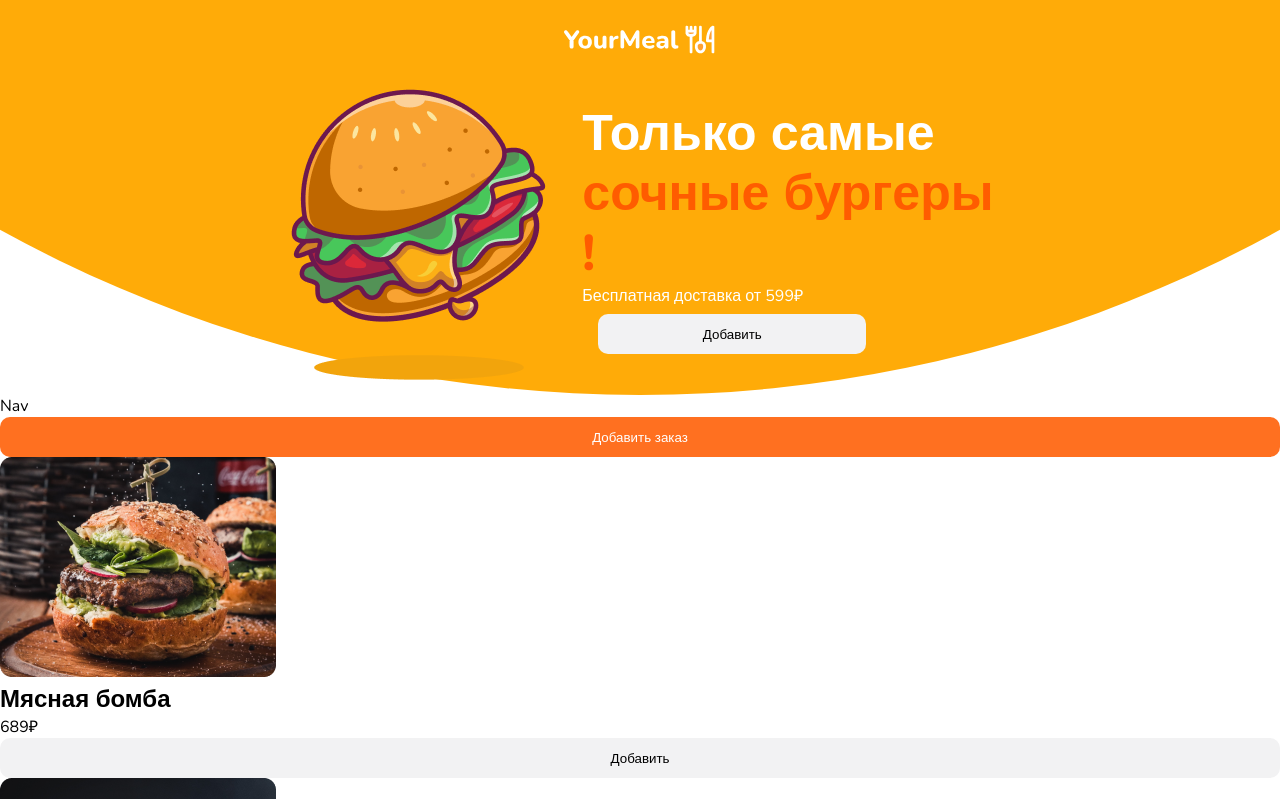
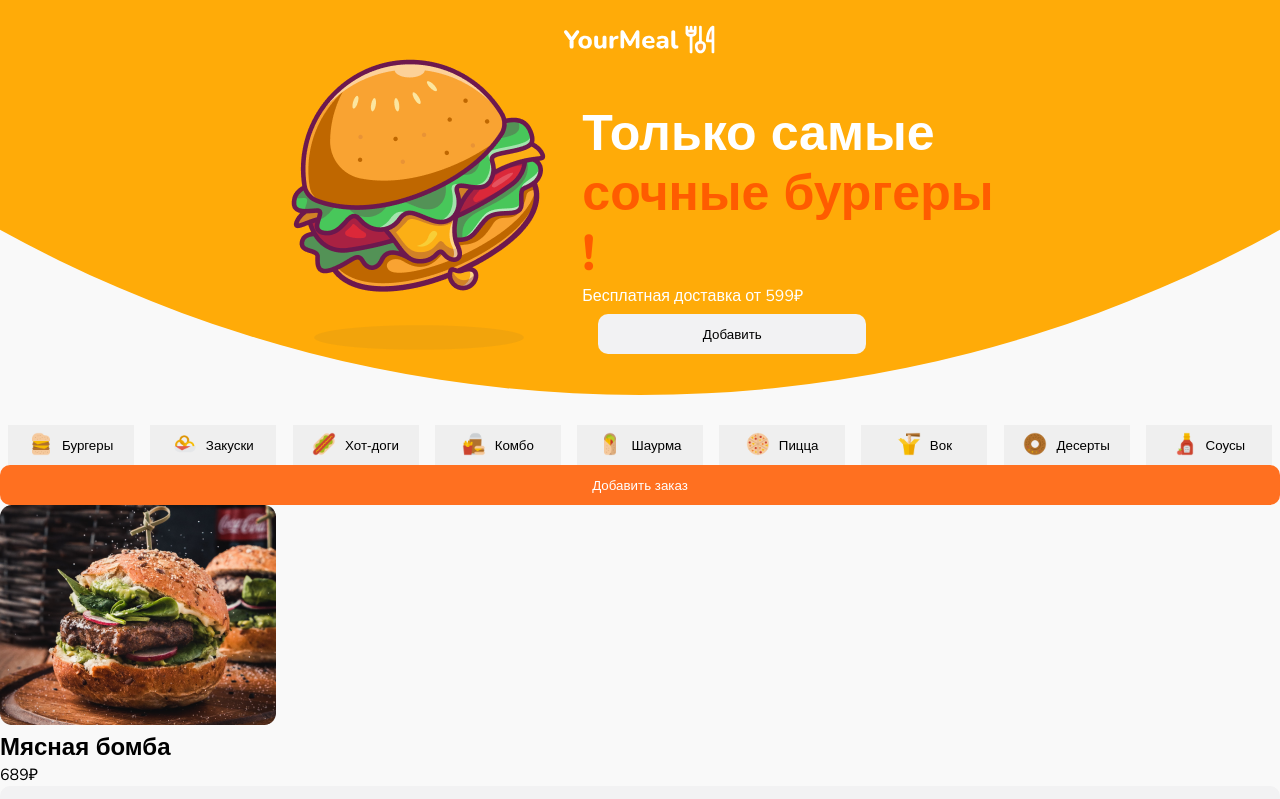
Before and after one commit to valeryzhvalevski/burgers-landing-page-react, a React (Vite) app: page / in a window 1280 px wide. Shown: the top 799 px of the page. Built offline with nearby package versions, Linux system fonts and the light colour scheme.

Commit message:
nav items

```diff
--- a/src/Components/Header/Header.module.scss
+++ b/src/Components/Header/Header.module.scss
@@ -24,6 +24,10 @@
   display: flex;
   justify-content: center;
   align-items: center;
+  img {
+    position: relative;
+    bottom: 30px;
+  }
 }
 .content {
   flex-basis: 40%;
--- a/src/Components/Nav/Nav.jsx
+++ b/src/Components/Nav/Nav.jsx
@@ -1,5 +1,16 @@
 import style from "./Nav.module.scss";
+import NavItem from "../NavItem/NavItem";
+import data from "../../data/navItems.json";
+import addNavImg from "../../common/addNavItemImages";
 
 export default function Nav() {
-  return <div>Nav</div>;
+  const newData = addNavImg(data);
+
+  return (
+    <div className={style.container}>
+      {newData.map((item, index) => (
+        <NavItem image={item.image} title={item.title} />
+      ))}
+    </div>
+  );
 }
--- a/src/Components/Nav/Nav.module.scss
+++ b/src/Components/Nav/Nav.module.scss
@@ -0,0 +1,5 @@
+.container {
+    margin-top: 30px;
+    display: flex;
+    justify-content: space-around;
+}
--- /dev/null
+++ b/src/Components/NavItem/NavItem.jsx
@@ -0,0 +1,13 @@
+import style from "./NavItem.module.scss";
+
+export default function Nav({image, title}) {
+  return (
+    <button className={style.containerNavItem}>
+    <div className={style.wrapperImg}>
+      <img src={image} alt="navigation-img" />
+    </div>
+    <p>{title}</p>
+  </button>
+
+  );
+}
--- /dev/null
+++ b/src/Components/NavItem/NavItem.module.css
@@ -0,0 +1 @@
+/*# sourceMappingURL=NavItem.module.css.map */
--- /dev/null
+++ b/src/Components/NavItem/NavItem.module.scss
@@ -0,0 +1,9 @@
+.containerNavItem {
+    width: 7.88rem;
+    height: 2.5rem;
+    display: flex;
+    justify-content: center;
+    align-items: center;
+    gap: 9px;
+
+}
--- /dev/null
+++ b/src/common/addNavItemImages.js
@@ -0,0 +1,18 @@
+import navIco1 from "../assets/nav-ico1.svg";
+import navIco2 from "../assets/nav-ico2.svg";
+import navIco3 from "../assets/nav-ico3.svg";
+import navIco4 from "../assets/nav-ico4.svg";
+import navIco5 from "../assets/nav-ico5.svg";
+import navIco6 from "../assets/nav-ico6.svg";
+import navIco7 from "../assets/nav-ico7.svg";
+import navIco8 from "../assets/nav-ico8.svg";
+import navIco9 from "../assets/nav-ico9.svg";
+
+const arrImg = [navIco1, navIco2, navIco3, navIco4, navIco5, navIco6, navIco7, navIco8, navIco9];
+
+export default function addNavImg(data) {
+  return data.map((item, index) => {
+    item.image = arrImg[index];
+    return item;
+  });
+}
--- /dev/null
+++ b/src/data/navItems.json
@@ -0,0 +1,11 @@
+[
+  { "title": "Бургеры", "image": null, "id": 1.1 },
+  { "title": "Закуски", "image": null, "id": 1.2 },
+  { "title": "Хот-доги", "image": null, "id": 1.3 },
+  { "title": "Комбо", "image": null, "id": 1.4 },
+  { "title": "Шаурма", "image": null, "id": 1.5 },
+  { "title": "Пицца", "image": null, "id": 1.6 },
+  { "title": "Вок", "image": null, "id": 1.7 },
+  { "title": "Десерты", "image": null, "id": 1.8 },
+  { "title": "Соусы", "image": null, "id": 1.9 }
+]
--- a/src/style/App.scss
+++ b/src/style/App.scss
@@ -7,4 +7,9 @@
 }
 body {
     font-family: "Nunito", sans-serif;
+    background-color: rgb(249, 249, 249);
 }
+button {
+    cursor: pointer;
+    border: none;
+}
```
Also changed, not shown: 1 other file (tests, documents, lock files or other folders).
